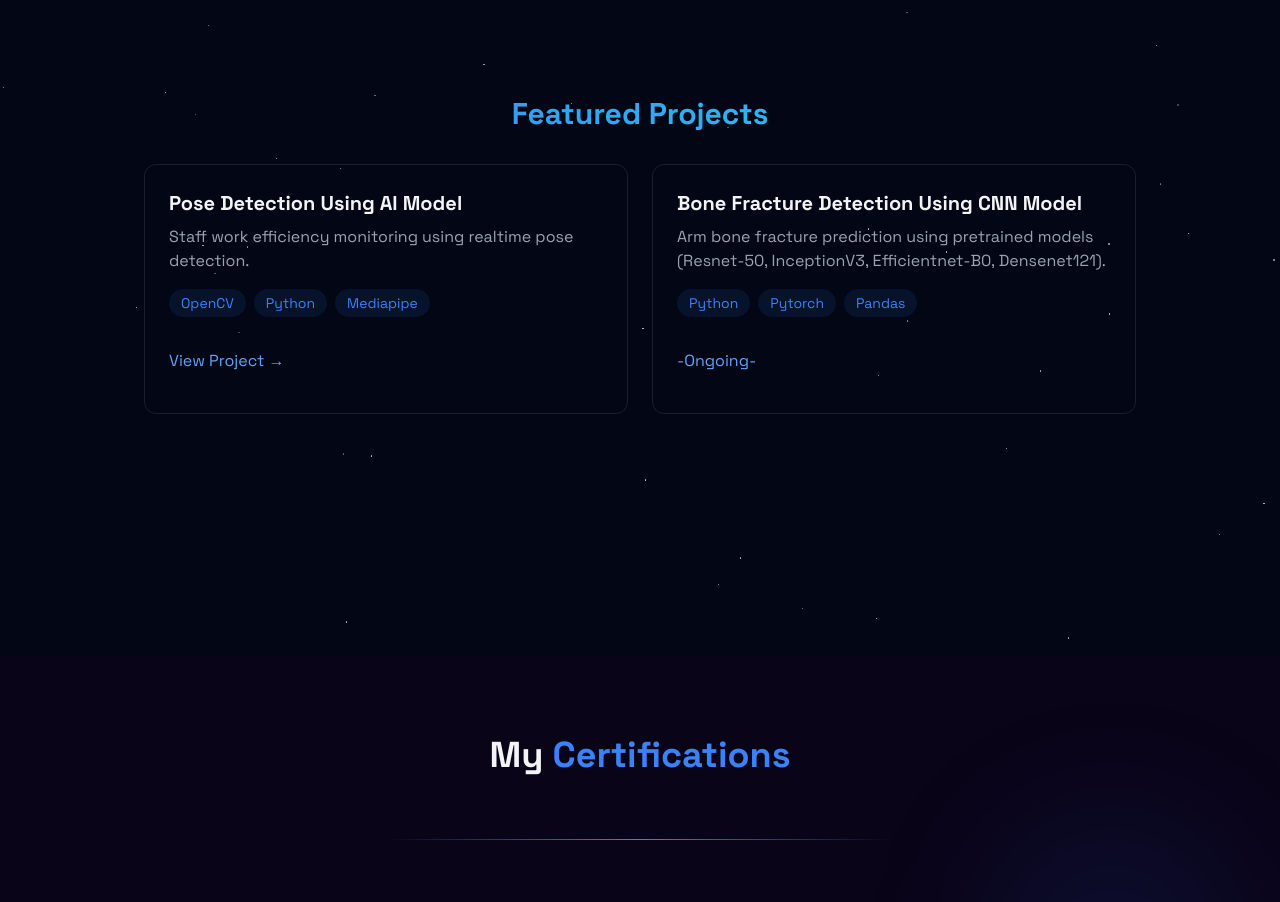
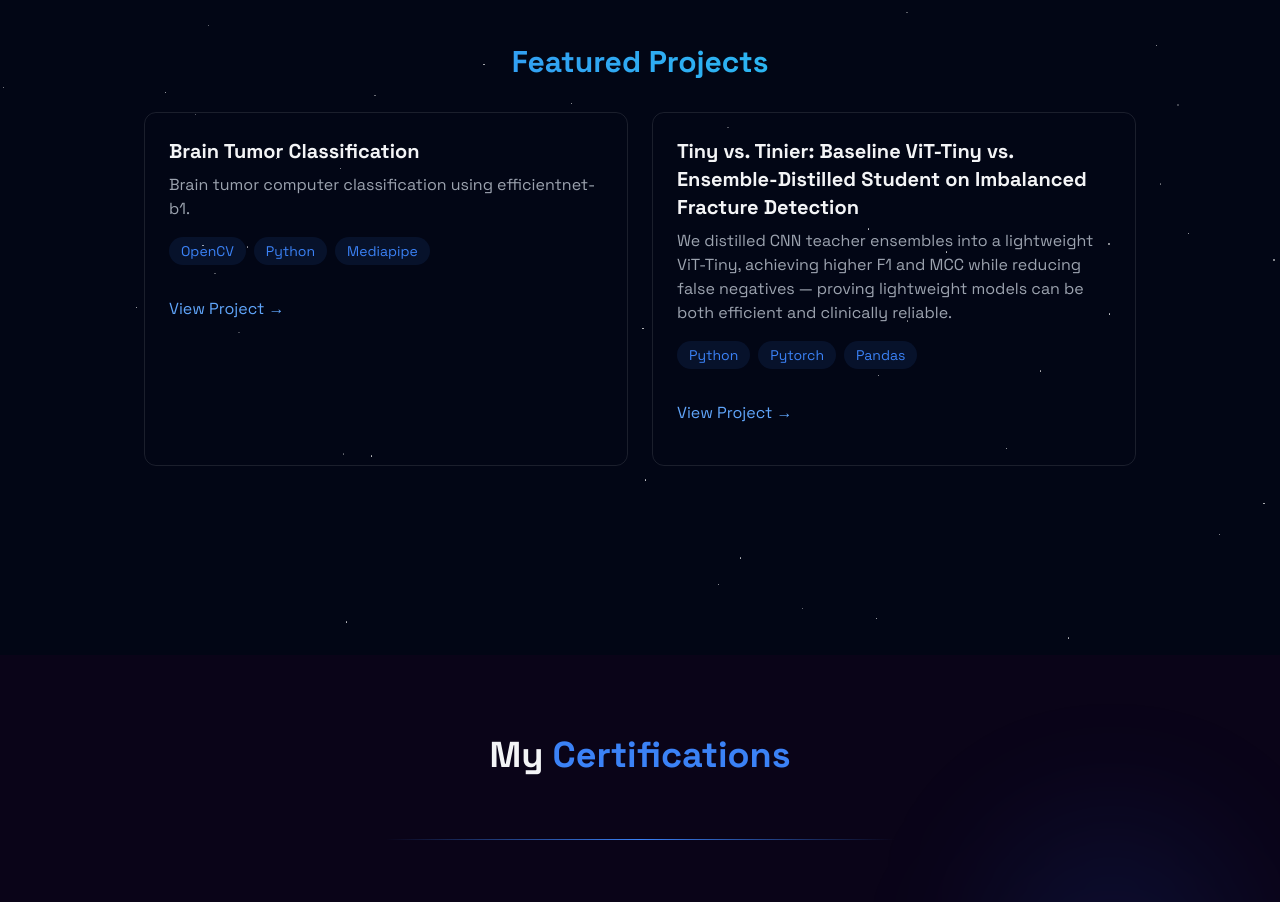
Before and after one commit to atitiken/porto, a React (Vite) app: page / in a window 1280 px wide. Shown: the part 2020-2922 px from the top of the page. Built offline with nearby package versions, Linux system fonts and the light colour scheme.

Commit message:
Added project links to Projects section

```diff
--- a/src/components/sections/Projects.jsx
+++ b/src/components/sections/Projects.jsx
@@ -30,9 +30,9 @@ export const Projects = () => {
           </h2>
           <div className="grid grid-cols-1 md:grid-cols-2 gap-6">
             <div className="p-6 rounded-xl border border-white/10 hover:-translate-y-1 hover:border-blue-500/30 hover:shadow-[0_2px_8px_rgba(59,130,246,0.2)] transition">
-              <h3 className="text-xl font-bold mb-2">Pose Detection Using AI Model</h3>
+              <h3 className="text-xl font-bold mb-2">Brain Tumor Classification</h3>
               <p className="text-gray-400 mb-4">
-                Staff work efficiency monitoring using realtime pose detection.
+                 Brain tumor computer classification using efficientnet-b1.
               </p>
               <div className="flex flex-wrap gap-2 mb-4">
                 {["OpenCV", "Python", "Mediapipe"].map((tech, key) => (
@@ -46,7 +46,7 @@ export const Projects = () => {
               </div>
               <div className="flex justify-between items-center">
                 <a
-                  href="#"
+                  href="https://github.com/atitiken/AOL_ML"
                   className="text-blue-400 hover:text-blue-300 transition-colors my-4"
                 >
                   View Project →
@@ -61,9 +61,10 @@ export const Projects = () => {
               transition-all
             "
             >
-              <h3 className="text-xl font-bold mb-2">Bone Fracture Detection Using CNN Model</h3>
+              <h3 className="text-xl font-bold mb-2">Tiny vs. Tinier: Baseline ViT-Tiny vs. Ensemble-Distilled Student on
+Imbalanced Fracture Detection</h3>
               <p className="text-gray-400 mb-4">
-                Arm bone fracture prediction using pretrained models (Resnet-50, InceptionV3, Efficientnet-B0, Densenet121).
+                We distilled CNN teacher ensembles into a lightweight ViT-Tiny, achieving higher F1 and MCC while reducing false negatives — proving lightweight models can be both efficient and clinically reliable.
               </p>
               <div className="flex flex-wrap gap-2 mb-4">
                 {["Python", "Pytorch", "Pandas"].map((tech, key) => (
@@ -77,10 +78,10 @@ export const Projects = () => {
               </div>
               <div className="flex justify-between items-center">
                 <a
-
+                  href="https://github.com/atitiken/Tiny-vs.-Tinier-Baseline-ViT-Tiny-vs.-Ensemble-Distilled-Student-on-Imbalanced-Fracture-Detection"
                   className="text-blue-400 hover:text-blue-300 transition-colors my-4"
                 >
-                  -Ongoing-
+                  View Project →
                 </a>
               </div>
             </div>
```
